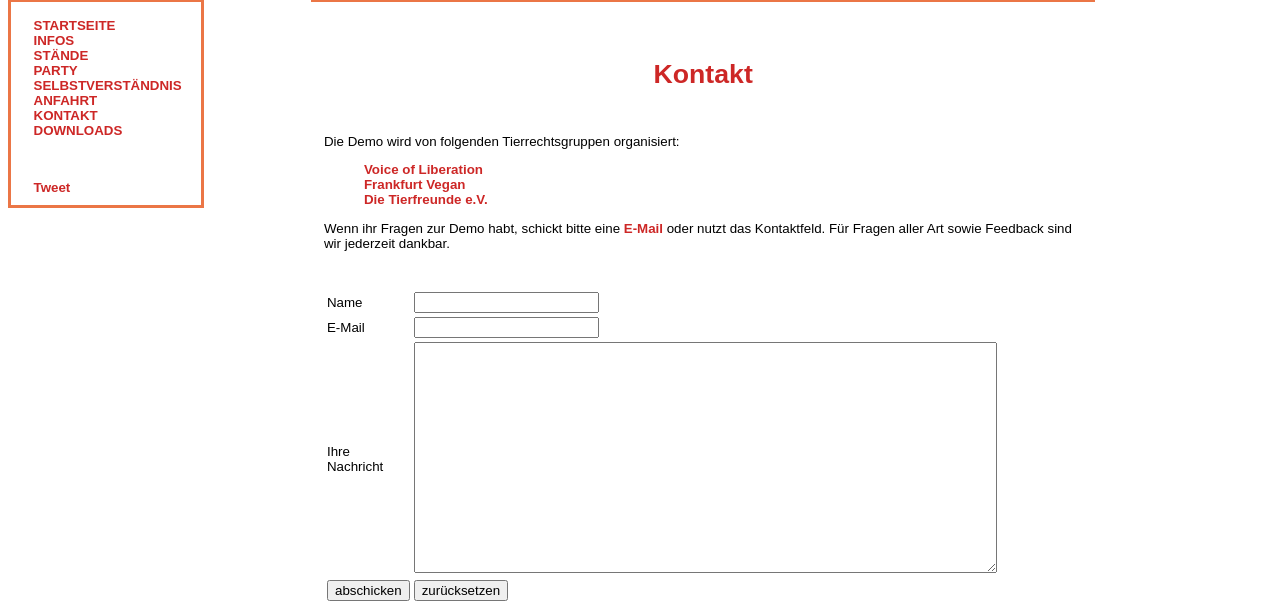
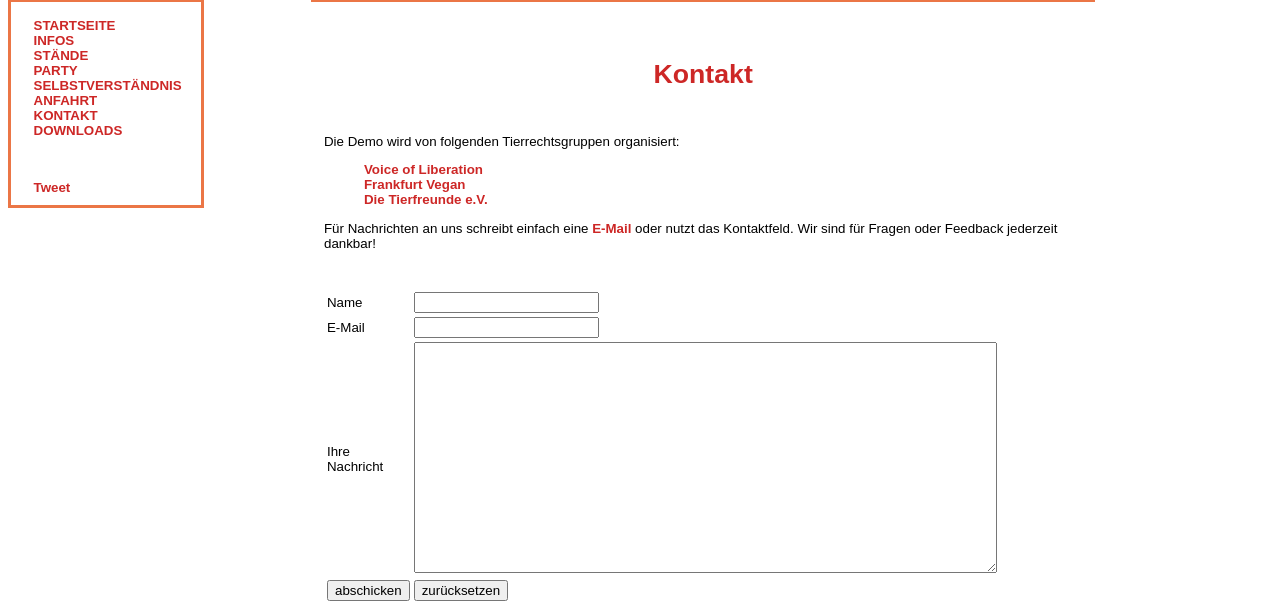
Before and after one commit to leSheep/demoSite, a PHP site: page /contact.php in a window 1280 px wide. Shown: the part 205-808 px from the top of the page. Run offline with PHP 8.4, Linux system fonts and the light colour scheme; some libraries are stand-ins or nearby versions.

Commit message:
formulierung contact

```diff
--- a/contact.php
+++ b/contact.php
@@ -38,7 +38,7 @@ $Name = "WiesbadenPelzFrei-OrgaTeam =)";
     <li><a href="http://www.frankfurt-vegan.de">Frankfurt Vegan</a></li>
     <li><a href="http://www.die-tierfreunde.de">Die Tierfreunde e.V.</a></li>
    </ul>
-<p>Wenn ihr Fragen zur Demo habt, schickt bitte eine <a href="mailto:wiesbaden-pelzfrei-orga@lists.riseup.net">E-Mail</a> oder nutzt das Kontaktfeld. Für Fragen aller Art sowie Feedback sind wir jederzeit dankbar.</p>
+<p>Für Nachrichten an uns schreibt einfach eine <a href="mailto:wiesbaden-pelzfrei-orga@lists.riseup.net">E-Mail</a> oder nutzt das Kontaktfeld. Wir sind für Fragen oder Feedback jederzeit dankbar!</p>
 
 <?php
 ?>
```
